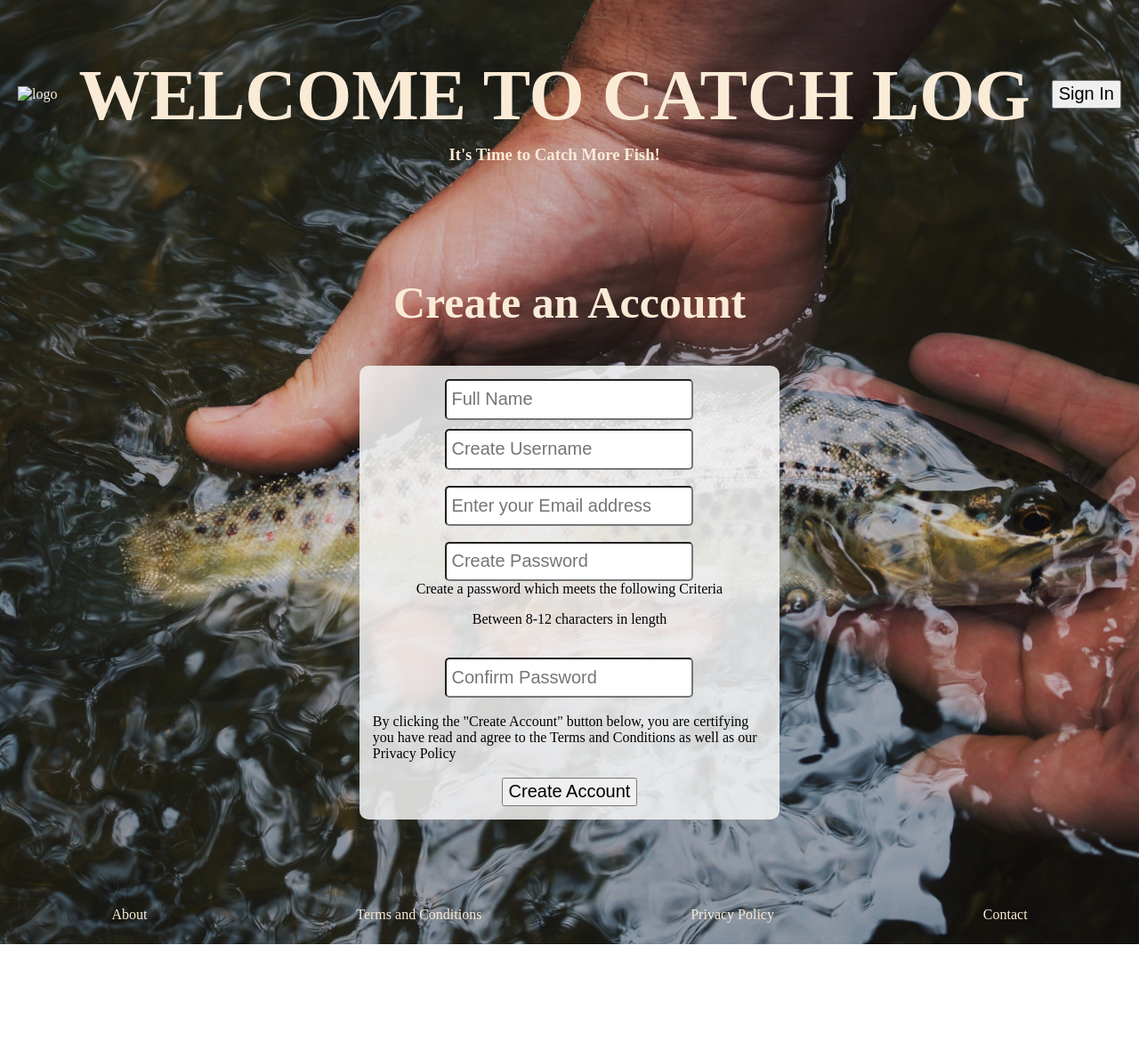
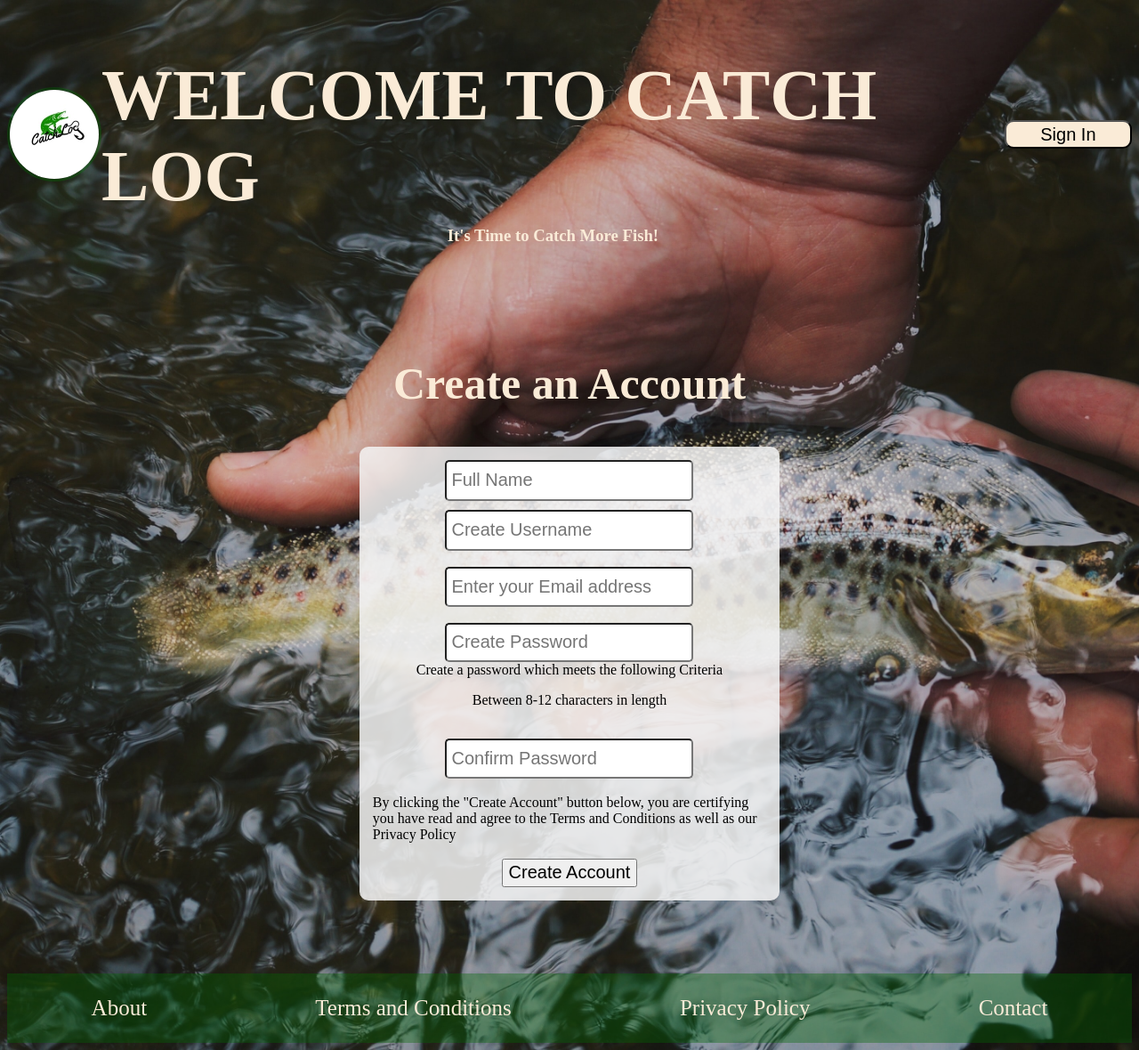
Before and after one commit to cmconnersr5/signup, a plain HTML site: page index.html in a window 1280 px wide. Shown: the whole page at 89% size. Before the commit the page ends 1061 px from the top, so only its background shows below. Drawn offline with Linux system fonts and the light colour scheme.

Commit message:
Add Logo, update styling

```diff
--- a/index.html
+++ b/index.html
@@ -10,7 +10,7 @@
 </head>
 <body>
     <div id="header">
-        <img src="" alt="logo">
+        <img id="logo" src="./images/logo.jpg" alt="logo">
         <div id="welcome">
         <h1>WELCOME TO CATCH LOG</h1>
         <h3>It's Time to Catch More Fish!</h3>
--- a/styles.css
+++ b/styles.css
@@ -5,20 +5,34 @@ body{
     background-repeat: no-repeat;
 }
 
+#logo{
+    border-radius: 100px;
+    border:3px rgba(0, 102, 0, 0.363);
+    border-style: solid;
+    max-width: 100px;
+}
+
 #main{
     display: grid;
     height: 100vh;
 }
 
+#signin{
+    width: 150px;
+    background-color: antiquewhite;
+    border-radius: 10px;
+}
 
 #footer, #header{
     display: flex;
     justify-content: space-around;
     align-items: center;
     color: antiquewhite;
-    flex-shrink: 0;
 }
-
+#footer{
+    background-color: rgba(0, 102, 0, 0.363);
+    font-size: 25px;
+}
 
 #welcome{
     display: flex;
```
Also changed, not shown: images/littlelogo.jpg (added), images/logo.jpg (added).
